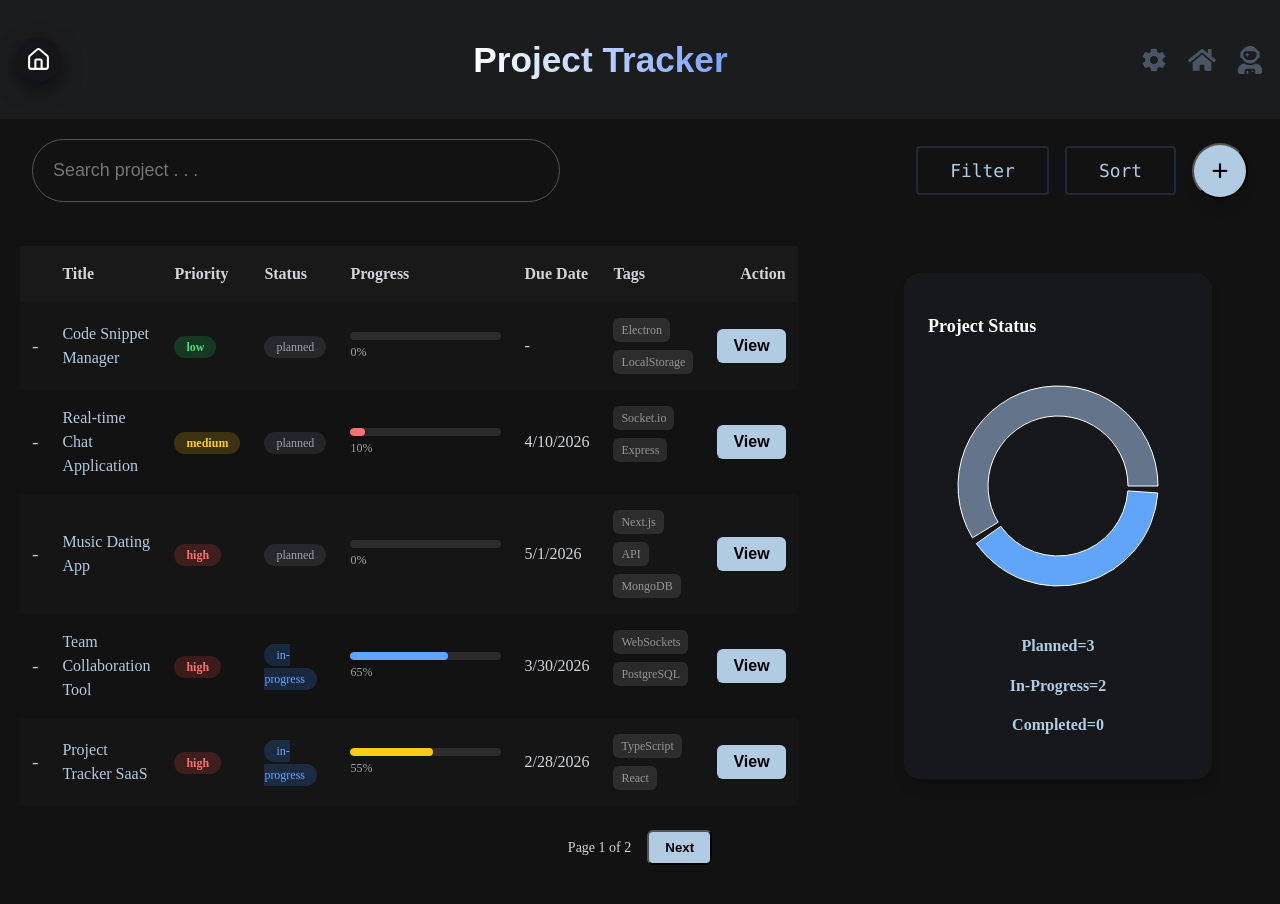
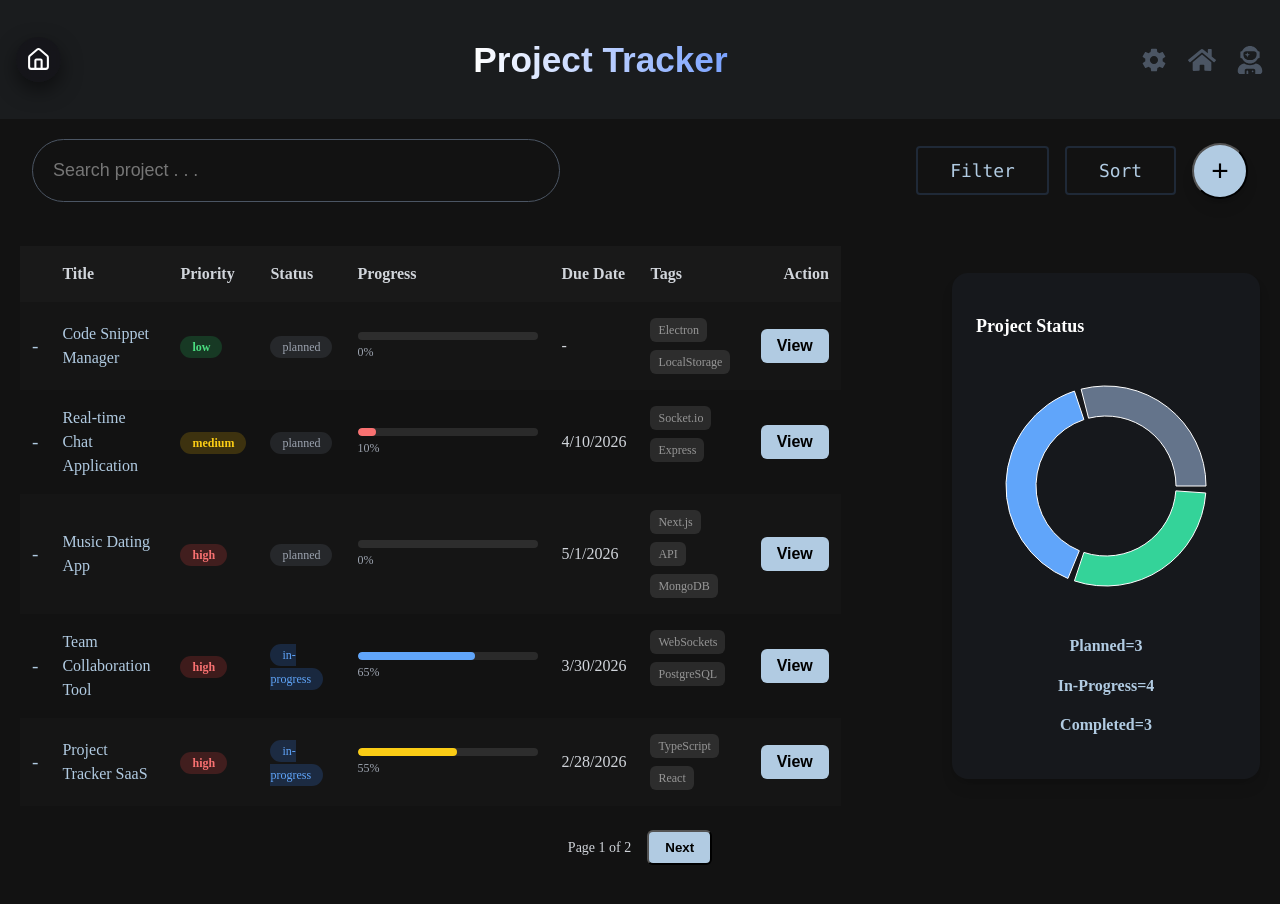
Before and after one commit to Hrisshhii/react-practice, a React (Vite) app in the folder ts-miniprojects/: page /#/project-tracker in a window 1280 px wide. Built offline with nearby package versions, Linux system fonts and the light colour scheme.

Commit message:
Making the char consistent for the all the projects instead of making it  per page

```diff
--- a/ts-miniprojects/src/Components/Project Tracker Project/ProjectTable.tsx
+++ b/ts-miniprojects/src/Components/Project Tracker Project/ProjectTable.tsx
@@ -1,5 +1,4 @@
 import type { Project } from "./data/pt-types"
-import ProjectStatusChart from "./ProjectStatusChart";
 import { motion } from "framer-motion";
 
 type Props={
@@ -9,7 +8,7 @@ type Props={
 
 const ProjectTable = ({projects,onView}:Props) => {
   return (
-    <div className="flex flex-col-reverse lg:flex-row gap-5 items-center px-5 mt-6">
+    <div>
       <div className="md:hidden flex flex-col gap-4 w-full">
         {projects.map(project=>(
           <motion.div key={project.id}
@@ -116,9 +115,6 @@ const ProjectTable = ({projects,onView}:Props) => {
           </tbody>
         </table>
       </div>
-      <div className="shrink-0 sm:mr-12">
-        <ProjectStatusChart projects={projects}/>
-      </div>
     </div>
   )
 }
--- a/ts-miniprojects/src/Components/Project Tracker Project/ProjectTracker.tsx
+++ b/ts-miniprojects/src/Components/Project Tracker Project/ProjectTracker.tsx
@@ -6,6 +6,7 @@ import { projectsData } from "./data/data";
 import type { Project } from "./data/pt-types";
 import CreateProjectModal from "./CreateProjectModal";
 import ViewProjectModal from "./ViewProjectModal";
+import ProjectStatusChart from "./ProjectStatusChart";
 
 const ProjectTracker = () => {
   const [projects,setProjects]=useState<Project[]>(()=>{
@@ -78,7 +79,17 @@ const ProjectTracker = () => {
         }}
         setStatusFilter={setStatusFilter} setSort={setSort}
       />
-      <ProjectTable projects={paginatedProjects} onView={setSeletedProject}/>
+
+      <div className="flex flex-col-reverse lg:flex-row gap-5 items-center px-5 mt-6">
+        <div className="flex-1 w-full">
+          <ProjectTable projects={paginatedProjects} onView={setSeletedProject}/>
+        </div>
+
+        <div className="shrink-0">
+          <ProjectStatusChart projects={processesProjects} />
+        </div>
+      </div>
+
       <div className="flex justify-center items-center gap-4 mt-6 pb-10">
         <button onClick={()=>setCurrentPage(prev=>Math.max(prev-1,1))}
             disabled={safePage===1}
```
